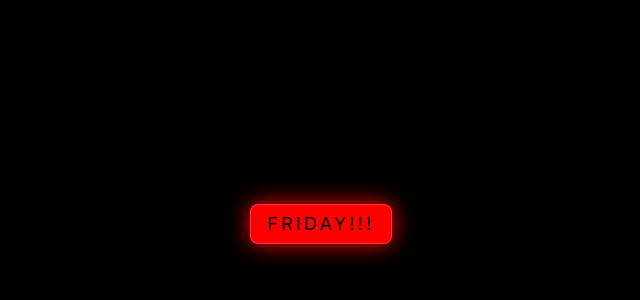
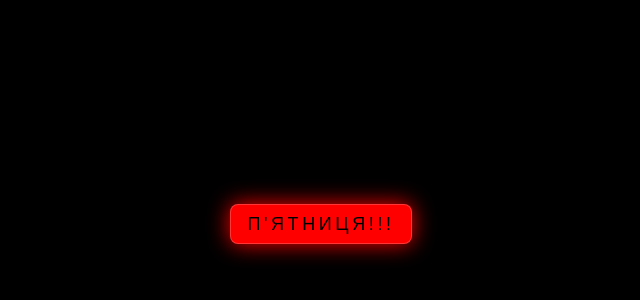
Before and after one commit to Mener7584/Friday, a plain HTML site: page index.html in a window 1280 px wide. Shown: the part 176-476 px from the top of the page, without its empty margins (319-959 px from the left). Drawn offline with Linux system fonts and the light colour scheme.

Commit message:
Add files via upload

```diff
--- a/index.html
+++ b/index.html
@@ -11,11 +11,11 @@
       as="font"
       type="font/woff2"
     />
-    <title>Friday!!!</title>
+    <title>З П'ЯТНИЦЕЮ!!!</title>
   </head>
   <body>
     <video class="friday--video" src="./Friday.mp4"></video>
-    <button class="friday" type="button">FRIDAY!!!</button>
+    <button class="friday" type="button">п'ятниця!!!</button>
 
     <script>
       const friday = document.querySelector(".friday");
--- a/style.css
+++ b/style.css
@@ -23,22 +23,20 @@ html {
 body {
   font-family: "Inter", "sans-serif";
   background-color: #000;
-  display: flex;
   letter-spacing: 0.2em;
   font-weight: 400;
   line-height: 1;
+  font-size: 1.125rem;
+
+  display: flex;
 }
 
 button {
   cursor: pointer;
-  font-family: inherit;
   font-weight: inherit;
   line-height: inherit;
+  font-size: inherit;
   letter-spacing: inherit;
-}
-
-video {
-  height: 100%;
 }
 
 .friday--video {
@@ -48,7 +46,8 @@ video {
   opacity: 0;
   left: 50%;
   top: 50%;
-  width: min(700px, 100%);
+  height: 100%;
+  width: min(43.75rem, 100%);
   transform: translate(-50%, -50%);
   transition: opacity 0.2s ease-in;
 }
@@ -64,14 +63,13 @@ video {
 
 .friday {
   margin: auto;
-  font-size: 18px;
-  border: 1px solid #ff4747c4;
+  border: 0.0625rem solid #ff4747c4;
   background-color: red;
-  padding: 10px 16px;
+  padding: 0.625rem 1rem;
   user-select: none;
   text-transform: uppercase;
-  border-radius: 8px;
-  box-shadow: 0 0 22px red;
+  border-radius: 0.5rem;
+  box-shadow: 0 0 1.375rem red;
   transition: background-color 0.4s ease-out;
 }
 
```
